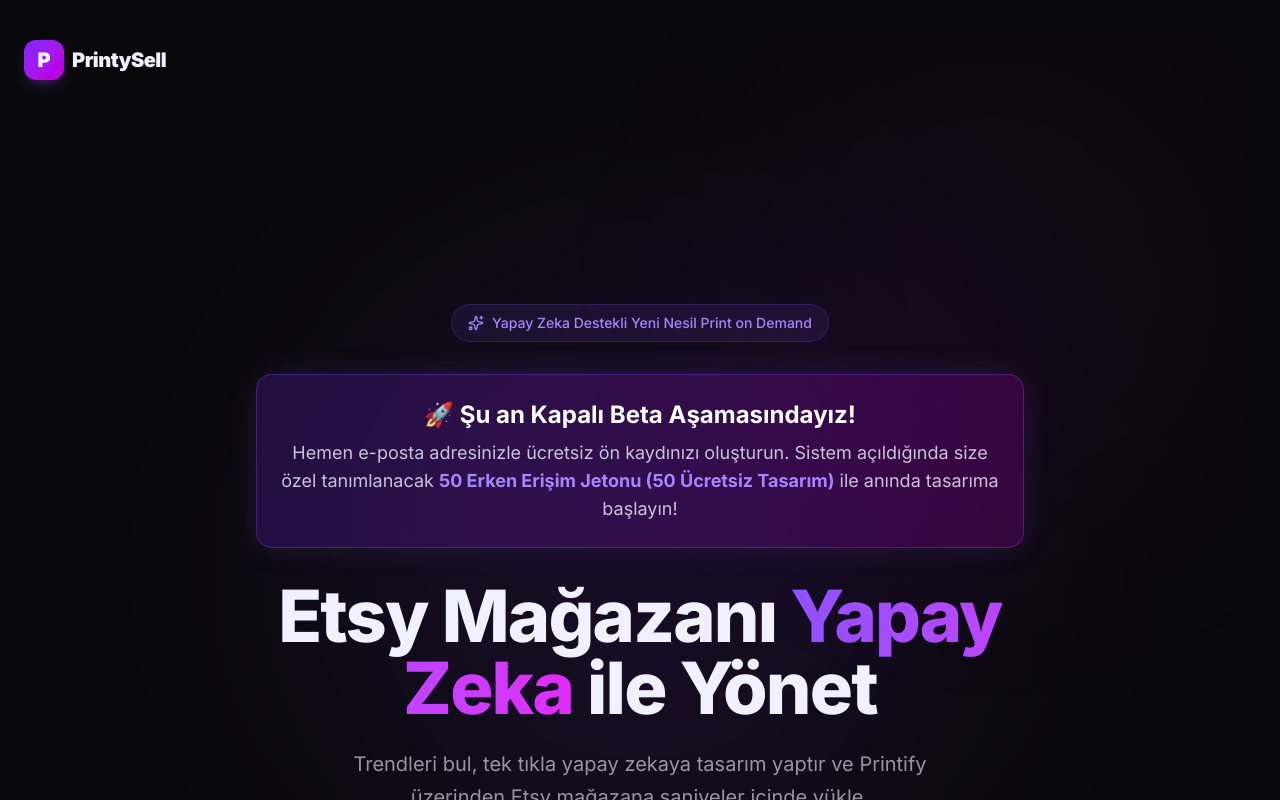
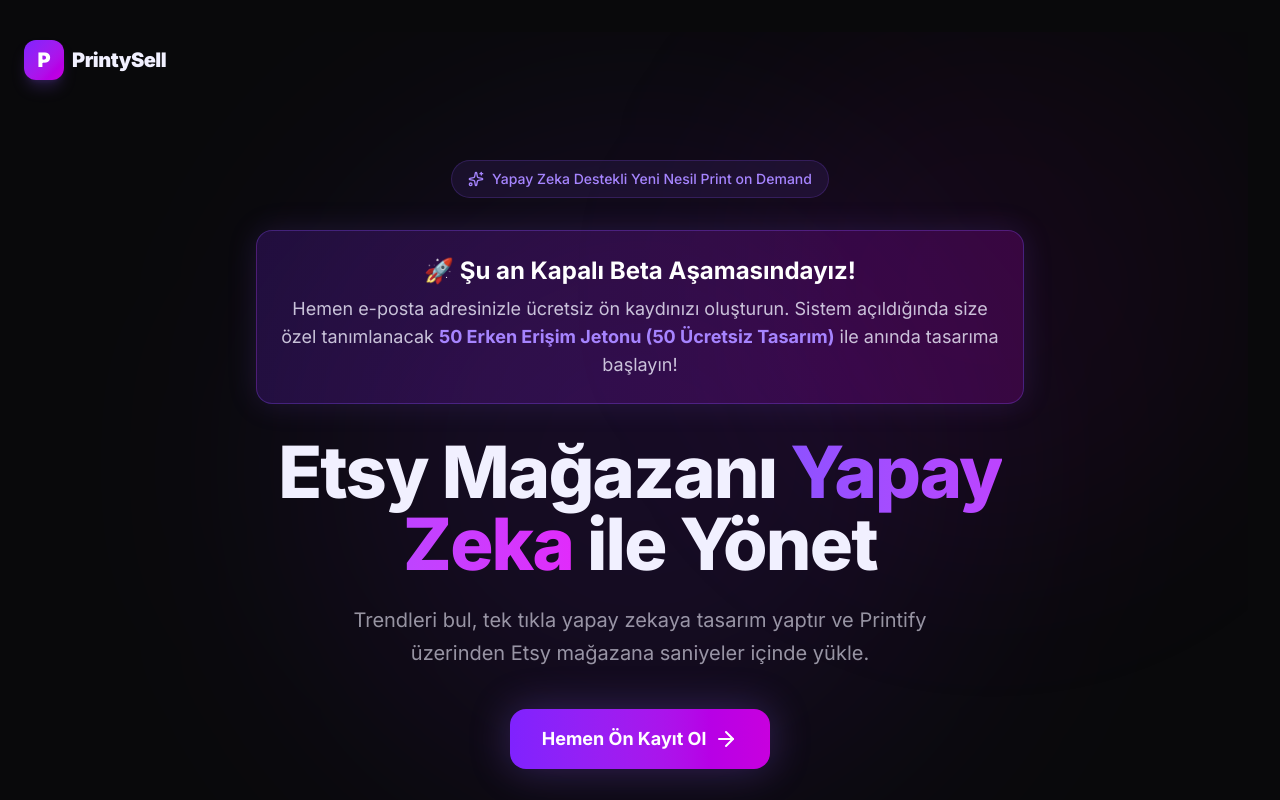
Before and after one commit to Oguzhan1511/etsy, a Next.js app: page / in a window 1280 px wide. Built offline with nearby package versions, Linux system fonts and the light colour scheme; no server answers.

Commit message:
style: fix excessive top padding in hero section

```diff
--- a/src/app/page.tsx
+++ b/src/app/page.tsx
@@ -98,11 +98,11 @@
       </nav>
 
       {/* Hero Section */}
-      <section className="relative pt-32 pb-20 md:pt-48 md:pb-32 overflow-hidden flex flex-col items-center justify-center text-center px-4">
+      <section className="relative pt-24 pb-20 md:pt-32 md:pb-32 overflow-hidden flex flex-col items-center justify-center text-center px-4 min-h-[80vh]">
         <div className="absolute top-1/2 left-1/2 -translate-x-1/2 -translate-y-1/2 w-[80vw] h-[80vw] md:w-[50vw] md:h-[50vw] rounded-full bg-violet-600/10 blur-[120px] mix-blend-screen pointer-events-none" />
         <div className="absolute top-0 right-0 w-[40vw] h-[40vw] rounded-full bg-fuchsia-600/5 blur-[100px] pointer-events-none" />
 
-        <div className="max-w-4xl mx-auto text-center relative z-10 pt-20 pb-16 px-4">
+        <div className="max-w-4xl mx-auto text-center relative z-10 px-4">
           <div className="inline-flex items-center gap-2 px-4 py-2 rounded-full bg-violet-500/10 border border-violet-500/20 text-violet-400 font-medium text-sm mb-8 animate-fade-in-up">
             <Sparkles size={16} />
             <span>Yapay Zeka Destekli Yeni Nesil Print on Demand</span>
```
